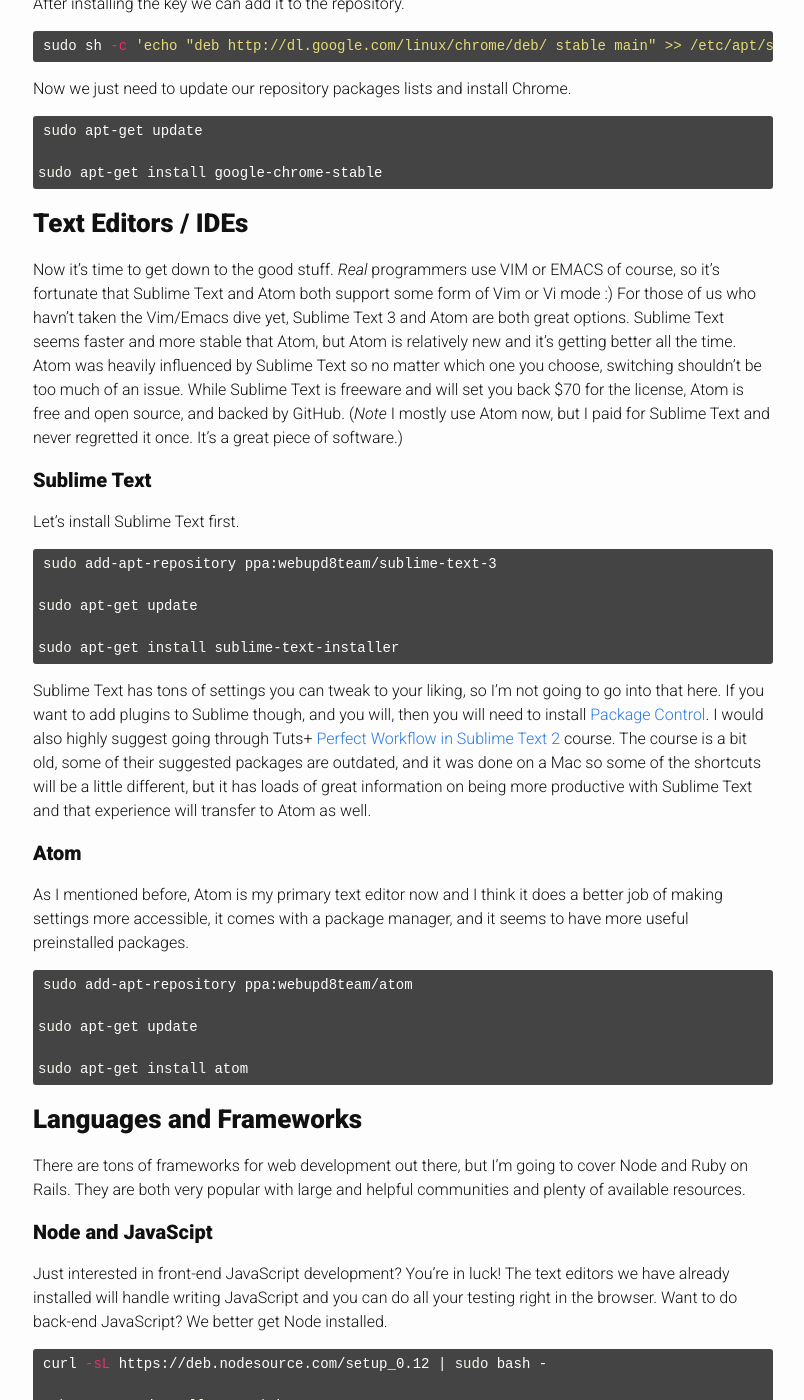
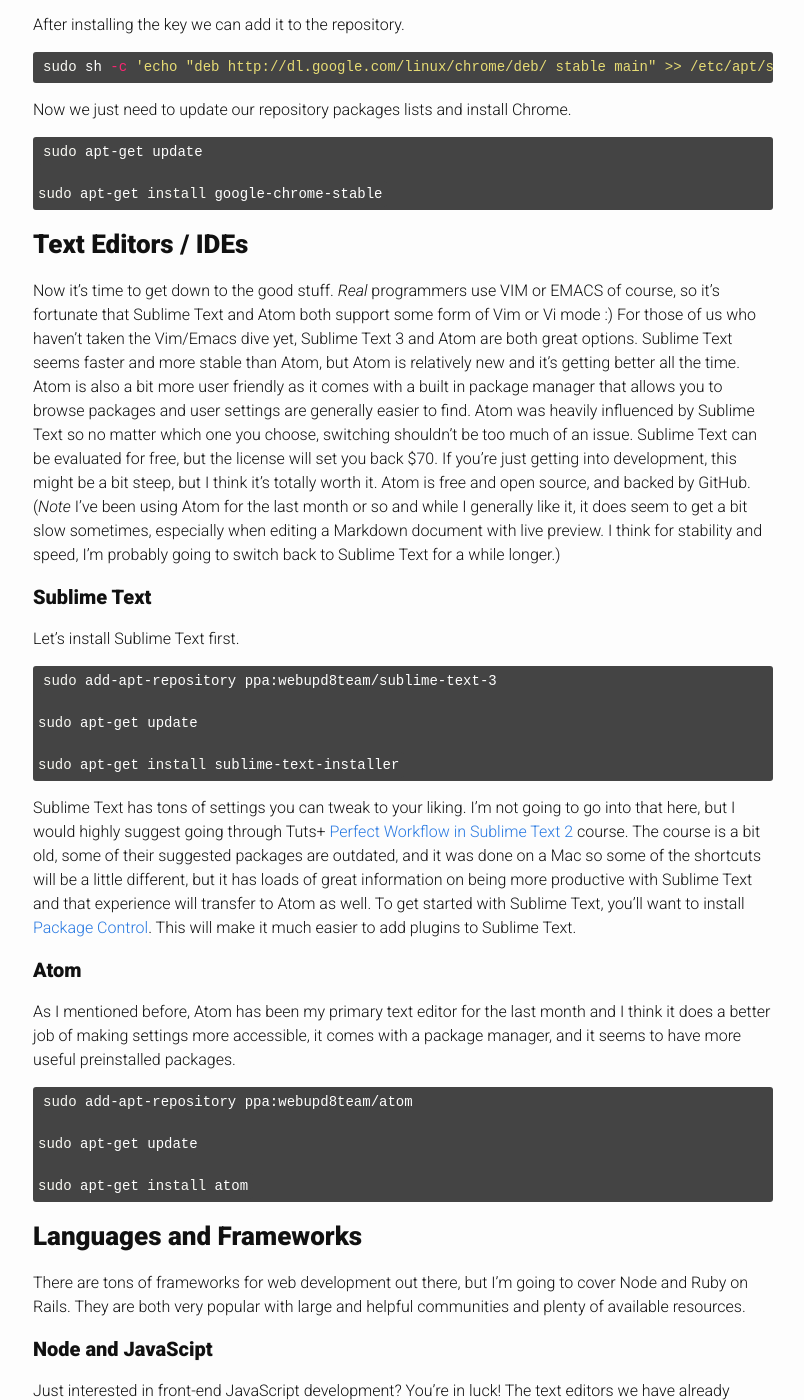
Before and after one commit to ncronquist/blog, a Jekyll site: the page built from _posts/2015-08-11-web-development-setup.md, in a window 1280 px wide and 1400 px high, scrolled down 5193 px. Shown: the whole window, without its empty margins (237-1041 px from the left). Built offline with Jekyll 4.4.1, drawn with Linux system fonts in a browser that asks for light colours; Markdown is read by kramdown in place of the engine named in the settings; some of the changed text lies outside the part shown.

Commit message:
Updates to web development setup post

````diff
--- a/_posts/2015-08-11-web-development-setup.md
+++ b/_posts/2015-08-11-web-development-setup.md
@@ -6,13 +6,13 @@
 tags: [ubuntu, web-development, development, tutorial, rails, node]
 ---
 
-Ok, today we'll be setting up our basic web development environment with Vermeer FrontPage and Adobe Coldfusion.. Ahhh! Just checking to see if you jumped straight to the terminal commands. No, we'll be going over the setup to start developing with Node and Rails.<!--more--> This tutorial will be tailored for Ubuntu 14.04, but you should be able to find most of the same programs for other Linux distros or Mac OSX. Windows development won't be covered in this post, but I highly suggest checking out [Chocolatey](https://chocolatey.org/) for your Windows package management needs.
+This tutorial will cover setting up a basic web development environment for Vermeer FrontPage and Adobe Coldfusion... Ahhh! Just checking to see if you jumped straight to the terminal commands. I'm actually going to go over the setup to start developing with Node and Rails.<!--more--> This tutorial will be tailored for Ubuntu 14.04, but you should be able to find most of the same programs for other Linux distros or Mac OSX. Windows development won't be covered in this post, but I highly suggest checking out [Chocolatey](https://chocolatey.org/) for your Windows package management needs.
 
 ### Basic Tools
 
 #### Copy and Paste in your Terminal
 
-Since this tutorial is going to cover a lot of terminal commands that you'll probably want to just copy and paste, we better get that sorted out first. The gnome terminal supports copy and paste by default, but the default shortcuts are a bit different than standard copy and paste shortcuts.
+Since this tutorial is going to cover a lot of terminal commands that you'll probably want to just copy and paste, we better get that sorted out first. The gnome terminal supports copy and paste by default, but the default shortcuts are a bit different than what you might expect.
 
 ``` bash
 # copy
@@ -22,13 +22,13 @@
 ctrl + shift + v
 ```
 
-As you can see, the shortcuts aren't *that* much different, but that's not good enough for me. If it's going to drive you crazy too, we can switch them by going to the **Edit -> Keyboard Shortcuts** menu in your terminal.
+As you can see, the shortcuts aren't *that* much different, but that doesn't cut it for me. If it's going to drive you crazy too, we can switch them by going to the **Edit -> Keyboard Shortcuts** menu in your terminal.
 
 Double click on the `copy` and `paste` shortcuts and use your keyboard to enter the normal shortcuts. By default `ctrl + c` is the interrupt shortcut which is used to kill the current command process. This shortcut will automatically get switched to `ctrl + shift + c`.
 
 #### Nautilus Open Terminal
 
-Nautilus is the default file manager in Ubuntu. We probably won't be using the file manager directly too much today, but this is a super useful program that allows you to right click inside the Nautilus file manager and open a terminal window to that location.
+Nautilus is the default file manager in Ubuntu. This tutorial won't be using the file manager directly too much, but this is a super useful program that allows you to right click inside the Nautilus file manager and open a terminal window to that location.
 
 ``` bash
 sudo apt-get install nautilus-open-terminal
@@ -89,9 +89,9 @@
 git config --global core.excludesfile ~/.gitignore_global
 ```
 
-You can check out more Git configuration options [here](https://git-scm.com/book/tr/v2/Customizing-Git-Git-Configuration)
+You can check out more Git configuration options [here](https://git-scm.com/book/tr/v2/Customizing-Git-Git-Configuration).
 
-Running Git locally is a great way to keep your code revision history, but you'll probably want your code backed up to a web-based repository hosting service. This is where [GitHub](https://github.com/), [GitLab](https://about.gitlab.com/), and [Bitbucket](https://bitbucket.org/) come in handy. GitHub seems to be the most popular, but GitLab and Bitbucket both offer unlimited public and private repositories for free. GitHub and GitLab both seem pretty solid with GitHub's user interface maybe being slightly nicer. I haven't had the chance to try Bitbucket yet, but it's used by some pretty major companies, so I would guess it's pretty decent too.
+Running Git locally is a great way to keep your code revision history, but you'll probably want to back your code up to a web-based repository hosting service. This is where [GitHub](https://github.com/), [GitLab](https://about.gitlab.com/), and [Bitbucket](https://bitbucket.org/) come in handy. GitHub seems to be the most popular, but GitLab and Bitbucket both offer unlimited public and private repositories for free. GitHub and GitLab both seem pretty solid with GitHub's user interface maybe being slightly nicer. I haven't had the chance to try Bitbucket yet, but it's used by some pretty major companies, so I would guess it's also decent.
 
 In order to get set up for a remote hosting service, we'll need to create an SSH key.
 
@@ -112,7 +112,8 @@
 ``` bash
 ssh -T git@github.com
 
-# Expected reply: 'Hi YOUR_USERNAME! You've successfully authenticated, but GitHub does not provide shell access.'
+# Expected reply: 'Hi YOUR_USERNAME! You've successfully authenticated,
+# but GitHub does not provide shell access.'
 ```
 
 ``` bash
@@ -129,21 +130,21 @@
 git clone https://github.com/chriskempson/base16-gnome-terminal.git ~/.config/base16-gnome-terminal
 ```
 
-The above command will use git to clone Chris's theme repository from GitHub into your home/.config directory. Next we need to execute all of the theme shell scripts. This git.io link is a short link to a simple shell script that should do just that. This command takes several seconds to run, so give it a minute.
+The above command will use git to clone Chris's theme repository from GitHub into your `home/.config` directory. Next we need to execute all of the theme shell scripts. This git.io link is a short link to a simple shell script that should do just that. This command takes several seconds to run, so give it a minute.
 
 ``` bash
 curl -fsSL http://git.io/vOpiF | bash
 ```
 
-All of the base16-gnome-terminal themes should now be available in your terminal under  `Edit --> Profiles`. Make sure to select the *Profile used when launching a new terminal:*. You will need to restart your terminal after making any changes.
+All of the base16-gnome-terminal themes should now be available in your terminal under  **Edit -> Profiles**. Make sure to select the **Profile used when launching a new terminal:**. You will need to restart your terminal after making any changes.
 
-Now that our terminal is nice and pretty, let's get Zshell set up to make it a bit more user friendly.
+Now that our terminal is nice and pretty, let's get Z Shell set up to make it a bit more user friendly.
 
 ``` bash
 sudo apt-get install zsh
 ```
 
-You can run Zsh simply by typing `zsh` into your shell and hitting enter. The first time you do this, you will be asked to set up Z Shell. I am comfortable with the defaults, so I usually just type `0` to exit and create the ~/.zshrc file. Typing `1` will give you the chance to go through and tweak the configuration though.
+You can run Zsh simply by typing `zsh` into your terminal prompt and hitting enter. The first time you do this, you will be asked to set up Z Shell. I am comfortable with the defaults, so I usually just type `0` to exit and create the ~/.zshrc file. Typing `1` will give you the chance to go through and tweak the configuration to your liking.
 
 Now make Zsh your default shell.
 
@@ -151,23 +152,23 @@
 chsh -s $(which zsh)
 ```
 
-**After you run that command, you will need to logout and log back in.** Zsh is a powerful shell, but to really see it shine, you'll want to check out [Oh My Zsh](https://github.com/robbyrussell/oh-my-zsh) as well. Oh My Zsh adds hundreds of plugins and themes for Z Shell.
+**After you run that command, you will need to logout and log back in.** Zsh is a powerful shell, but to really see it shine, you'll want to check out [Oh-My-Zsh](https://github.com/robbyrussell/oh-my-zsh) as well. Oh-My-Zsh adds hundreds of plugins and themes for Z Shell.
 
 ``` bash
 sh -c "$(curl -fsSL https://raw.github.com/robbyrussell/oh-my-zsh/master/tools/install.sh)"
 ```
 
-Oh-my-zsh adds a pretty solid default configuration for Z Shell, but if you really want to make it your own, check out the configuration file.
+Oh-My-Zsh adds a pretty solid default configuration for Z Shell, but if you really want to make it your own, check out the configuration file.
 
 ``` bash
 gedit ~/.zshrc
 ```
 
-Oh-my-zsh comes with over 100 themes! You can check out the screenshots [here](https://github.com/robbyrussell/oh-my-zsh/wiki/themes). Somehow, even with all these themes, I ended up creating my own which is a combination of the robbyrussell theme and the Fish shell look.
+Oh-My-Zsh comes with over 100 themes! You can check out the screenshots [here](https://github.com/robbyrussell/oh-my-zsh/wiki/themes). Somehow, even with all these themes, I ended up creating my own which is a combination of the default robbyrussell theme and the Fish shell look.
 
 ![Robby Fish Zsh Theme](http://i.imgur.com/bkSpHSd.png "RobbyFishZshTheme")
 
-This curl command will add my RobbyFish theme to your Oh My Zsh themes folder.
+This curl command will add my RobbyFish theme to your Oh-My-Zsh themes folder.
 
 ``` bash
 curl -fsSL http://git.io/v3fbq -o ~/.oh-my-zsh/themes/robbyfish.zsh-theme
@@ -194,7 +195,7 @@
 alias fr="foreman run rails s"
 alias frc="foreman run rails c"
 alias fruby="foreman run ruby"
-alias srv="python -m SimpleHTTPServer \$1" # Simple, but awesome python http server; If you're working with a static http page, you can use this to serve it rather than viewing the file directly in the browser
+alias srv="python -m SimpleHTTPServer \$1" # Simple, but awesome python http server; If you're working with a static http page, you can use this to serve it rather than viewing the file directly in the browser; The final parameter allows you to specifiy a port
 # PostgreSQL aliases
 alias psqle="sudo -u postgres psql" #
 alias pgserver="sudo -u postgres service postgresql start"
@@ -208,9 +209,9 @@
 
 #### Chrome
 
-Since we're covering web development, we also better get set up with a web browser. Ubuntu comes pre-installed with Firefox, but in general I prefer Chrome for development, and even if you like Firefox, you'll want Chrome for testing.
+Since we're covering web development, we'll probably want a web browser. Ubuntu comes pre-installed with Firefox, but in general I prefer Chrome for development, and even if you like Firefox, you'll want Chrome for testing.
 
-Install the from the Google Linux Repository.
+Install the public key from the Google Linux Repository.
 
 ``` bash
 wget -q -O - https://dl-ssl.google.com/linux/linux_signing_key.pub | sudo apt-key add -
@@ -232,7 +233,7 @@
 
 ### Text Editors / IDEs
 
-Now it's time to get down to the good stuff. *Real* programmers use VIM or EMACS of course, so it's fortunate that Sublime Text and Atom both support some form of Vim or Vi mode :) For those of us who havn't taken the Vim/Emacs dive yet, Sublime Text 3 and Atom are both great options. Sublime Text seems faster and more stable that Atom, but Atom is relatively new and it's getting better all the time. Atom was heavily influenced by Sublime Text so no matter which one you choose, switching shouldn't be too much of an issue. While Sublime Text is freeware and will set you back $70 for the license, Atom is free and open source, and backed by GitHub. (*Note* I mostly use Atom now, but I paid for Sublime Text and never regretted it once. It's a great piece of software.)
+Now it's time to get down to the good stuff. *Real* programmers use VIM or EMACS of course, so it's fortunate that Sublime Text and Atom both support some form of Vim or Vi mode :) For those of us who haven't taken the Vim/Emacs dive yet, Sublime Text 3 and Atom are both great options. Sublime Text seems faster and more stable than Atom, but Atom is relatively new and it's getting better all the time. Atom is also a bit more user friendly as it comes with a built in package manager that allows you to browse packages and user settings are generally easier to find. Atom was heavily influenced by Sublime Text so no matter which one you choose, switching shouldn't be too much of an issue. Sublime Text can be evaluated for free, but the license will set you back $70. If you're just getting into development, this might be a bit steep, but I think it's totally worth it. Atom is free and open source, and backed by GitHub. (*Note* I've been using Atom for the last month or so and while I generally like it, it does seem to get a bit slow sometimes, especially when editing a Markdown document with live preview. I think for stability and speed, I'm probably going to switch back to Sublime Text for a while longer.)
 
 #### Sublime Text
 
@@ -246,11 +247,11 @@
 sudo apt-get install sublime-text-installer
 ```
 
-Sublime Text has tons of settings you can tweak to your liking, so I'm not going to go into that here. If you want to add plugins to Sublime though, and you will, then you will need to install [Package Control](https://packagecontrol.io/installation). I would also highly suggest going through Tuts+ [Perfect Workflow in Sublime Text 2](https://code.tutsplus.com/courses/perfect-workflow-in-sublime-text-2) course. The course is a bit old, some of their suggested packages are outdated, and it was done on a Mac so some of the shortcuts will be a little different, but it has loads of great information on being more productive with Sublime Text and that experience will transfer to Atom as well.
+Sublime Text has tons of settings you can tweak to your liking. I'm not going to go into that here, but I would highly suggest going through Tuts+ [Perfect Workflow in Sublime Text 2](https://code.tutsplus.com/courses/perfect-workflow-in-sublime-text-2) course. The course is a bit old, some of their suggested packages are outdated, and it was done on a Mac so some of the shortcuts will be a little different, but it has loads of great information on being more productive with Sublime Text and that experience will transfer to Atom as well. To get started with Sublime Text, you'll want to install [Package Control](https://packagecontrol.io/installation). This will make it much easier to add plugins to Sublime Text.
 
 #### Atom
 
-As I mentioned before, Atom is my primary text editor now and I think it does a better job of making settings more accessible, it comes with a package manager, and it seems to have more useful preinstalled packages.
+As I mentioned before, Atom has been my primary text editor for the last month and I think it does a better job of making settings more accessible, it comes with a package manager, and it seems to have more useful preinstalled packages.
 
 ``` bash
 sudo add-apt-repository ppa:webupd8team/atom
@@ -296,7 +297,7 @@
 
 #### Rails and Ruby
 
-JavaScript is built into your browser, but if we want to run Ruby files, we'll need to install the Ruby interpreter first. [Go Rails](https://gorails.com/setup) has SUPER awesome tutorials on getting set up for Ruby on Rails development. They even break it down for each individual version of Ubuntu or Mac OSX. I'm just going to cover their instructions for Ubuntu 14.04.
+Unlike JavaScript, Ruby can only be run on a server, not a browser. So if we want to run Ruby files, we'll need to install the Ruby interpreter first. [Go Rails](https://gorails.com/setup) has SUPER awesome tutorials on getting set up for Ruby on Rails development. They even break it down for each individual version of Ubuntu or Mac OSX. I'm just going to cover their instructions for Ubuntu 14.04.
 
 We're going to install Ruby version 2.2.2 using rbenv. First we'll install the dependencies for Ruby and then we'll actually get ruby set up. (*NOTE* Anytime we add to the path, we will do it for both bash and zsh.)
 
@@ -339,13 +340,13 @@
 ruby -v
 ```
 
-As NPM is the node package management, Rubygems are Ruby's version of package management. Rubygems was installed during the Ruby install process. Now we'll tell ruby to not install the documentation for each package locally.
+As NPM is the package manager for Node, Rubygems are Ruby's version of package management. Rubygems was installed during the Ruby install process. Now we'll tell ruby to not install the documentation for each package locally.
 
 ``` bash
 echo "gem: --no-ri --no-rdoc" > ~/.gemrc
 ```
 
-Unlike NPM modules, Gems are always installed globally so there is no need for `-g` or `--save`. *NOTE* Ruby on Rails projects will still have a gemfile which contains the gems that are specific to that project. This allows you to easily get someone else's Rails project up and running by running `Rails bundle` from whithin the project. Of course, we better install `bundler` if we want to do that.
+With NPM, we used the `-g` and `--save` options to specify whether to save a package locally or specifically to a project. Gems however, are always installed globally so there is no need for those options. *NOTE* Ruby on Rails projects will still have a gemfile which contains the gems that are specific to that project. This allows you to easily get someone else's Rails project up and running by running `Rails bundle` from whithin the project. Of course, we better install `bundler` if we want to do that.
 
 ``` bash
 gem install bundler
@@ -365,7 +366,7 @@
 
 ### Databases
 
-Like web development frameworks, there's a wealth of database options out there as well. [PostgreSQL](http://www.postgresql.org/) seems like a solid and popular choice for an RDBMS and [MongoDB](https://www.mongodb.org/) has become quite popular for it's role in the MEAN stack.
+Like web development frameworks, there are more available database management systems than you'll ever have a chance to try. [PostgreSQL](http://www.postgresql.org/) seems like a solid and popular choice for an RDBMS and [MongoDB](https://www.mongodb.org/) has become quite popular for it's role in the MEAN stack.
 
 #### PostgreSQL
 
@@ -444,3 +445,5 @@
 ```
 
 `mongo` will start the mongo console. Here is a list of [mongo shell quick references](http://docs.mongodb.org/manual/reference/mongo-shell/).
+
+So that's it! We're now all set up to start some web development with Node or Rails. Looking for where to start next? Try [Scotch.io](https://scotch.io/) for tutorials on using Node and [Codecademy](https://www.codecademy.com/learn) for Rails tutorials.
````
Also changed, not shown: other parts of _posts/2015-08-11-web-development-setup.md (+4 -4 lines).
